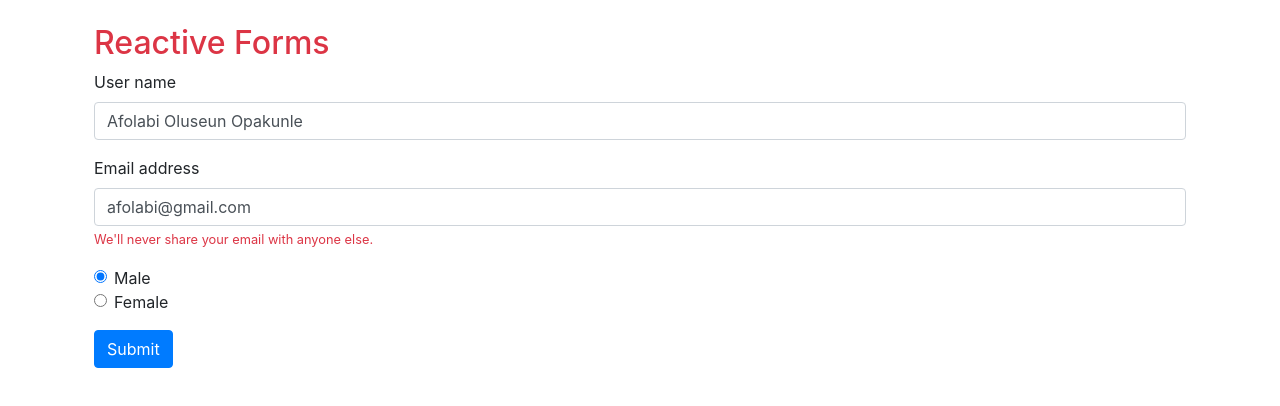
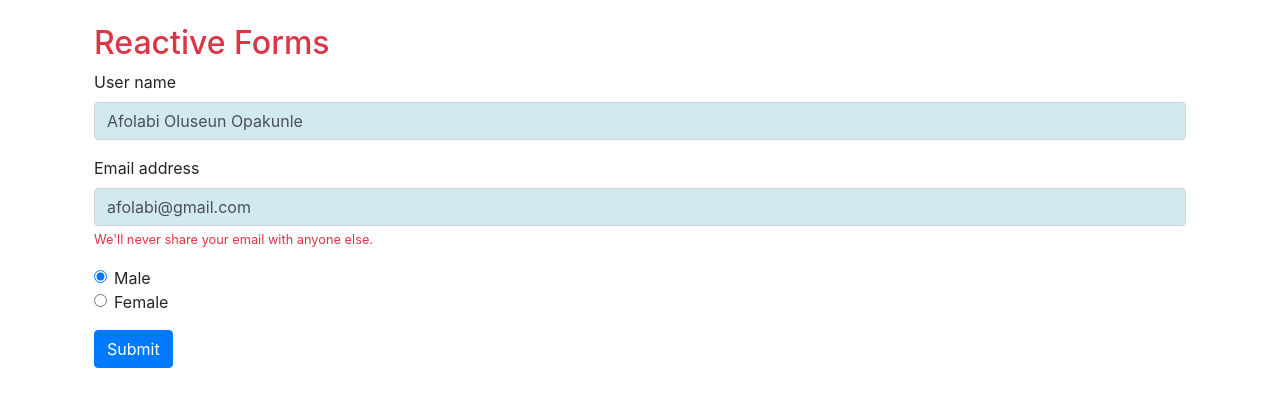
Before and after one commit to afolabiopakunle/angular-Reactive-Forms, an Angular app: page / in a window 1280 px wide. Shown: the top 406 px of the page. Built offline with nearby package versions, Linux system fonts and the light colour scheme.

Commit message:
better styling

```diff
--- a/src/app/app.component.css
+++ b/src/app/app.component.css
@@ -1,3 +1,17 @@
 p {
   font-family: Lato;
 }
+
+input.form-control.ng-invalid.ng-touched:focus {
+  box-shadow: none;
+  border-color: none;
+}
+
+input.form-control {
+  background-color: rgb(211, 233, 241);
+}
+
+input.ng-invalid.ng-touched {
+  border: 1px solid crimson;
+
+}
```
